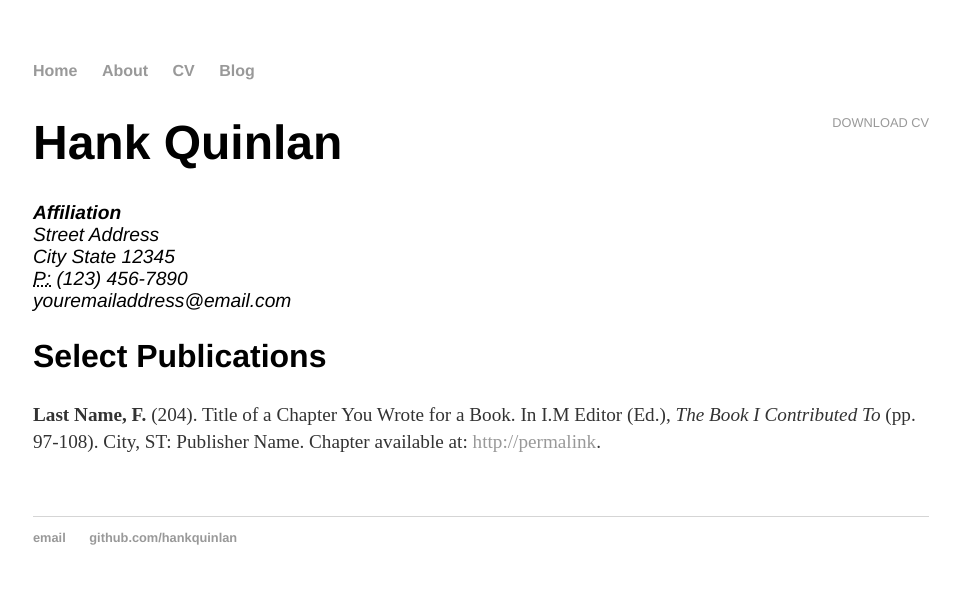
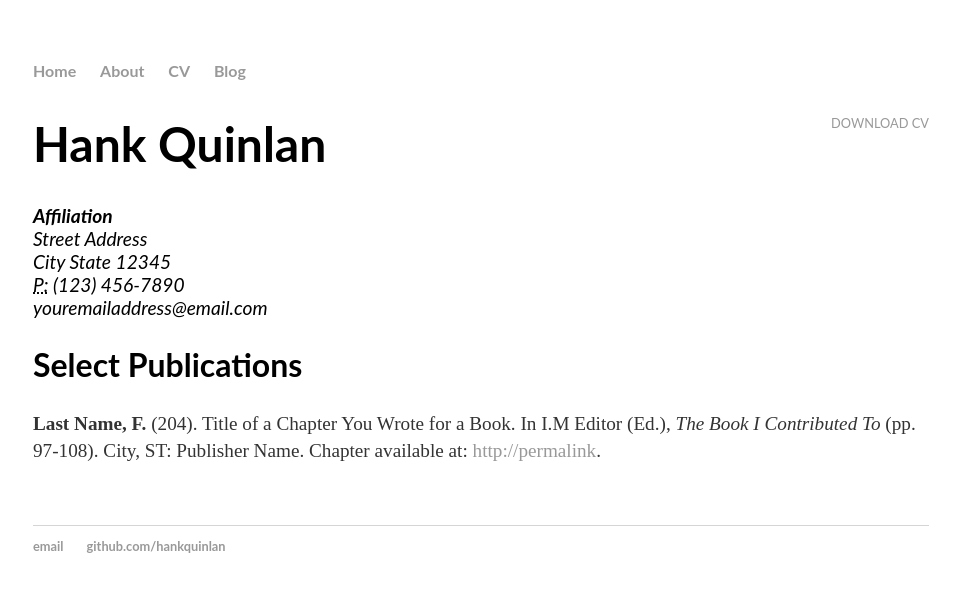
Before and after one commit to mitchelllisle/mlr_website, a Jekyll site: the page built from cv/index.html, in a window 1280 px wide. Shown: the top 592 px of the page, without its empty margins (159-1119 px from the left). Built offline with Jekyll 4.4.1, drawn with Linux system fonts in a browser that asks for light colours.

Commit message:
Update main.css

```diff
--- a/css/main.css
+++ b/css/main.css
@@ -5,13 +5,13 @@ a:hover { text-decoration: underline; }
 
 p, ul { font-size: 1.5em; line-height: 1.4em; color: #333; }
 
-h1, h2, h3, h4 { font-family: 'Helvetica', 'Arial', 'Sans-Serif'; }
+h1, h2, h3, h4 { font-family: 'Lato'; }
 h1 { font-size: 3em;  }
 h2 { font-size: 2.7em; }
 h3 { font-size: 2.3em; }
 h4 { font-size: 1.9em; }
 
-nav ul, footer ul { font-size: 1em; font-family: 'Helvetica', 'Arial', 'Sans-Serif'; padding: 0px; list-style: none; font-weight: bold; }
+nav ul, footer ul { font-size: 1em; font-family: 'Lato'; padding: 0px; list-style: none; font-weight: bold; }
 nav ul li, footer ul li { display: inline; margin-right: 20px; }
 
 footer { border-top: 1px solid #d5d5d5; font-size: .8em; }
@@ -24,6 +24,6 @@ ul.posts li { list-style: none; }
 .cv { margin: 0px 0px 60px; }
 .cv h1 { font-size: 3em; }
 .cv h2 { font-size: 2em; }
-.cv address, .cv .download { font-family: 'Helvetica', 'Arial', 'Sans-Serif'; }
+.cv address, .cv .download { font-family: 'Lato'; }
 .cv address, .cv p { font-size: 1.2em; }
 .cv .download { float: right; font-size: .8em; text-transform: uppercase; }
```
